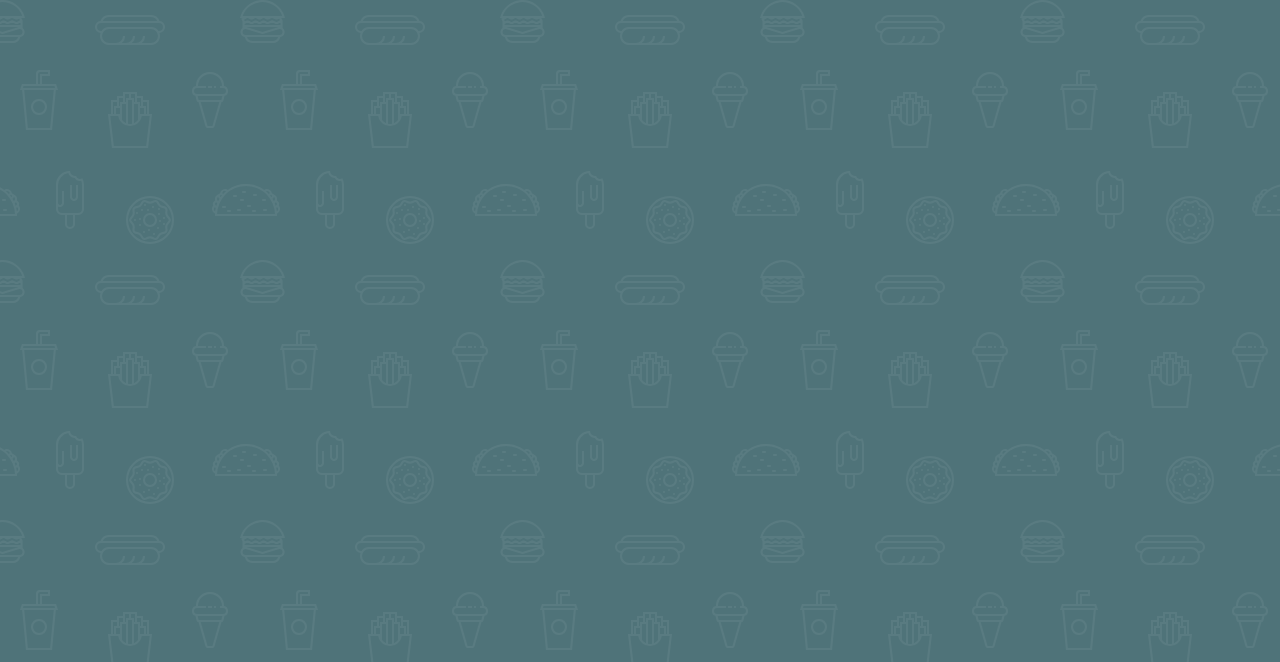
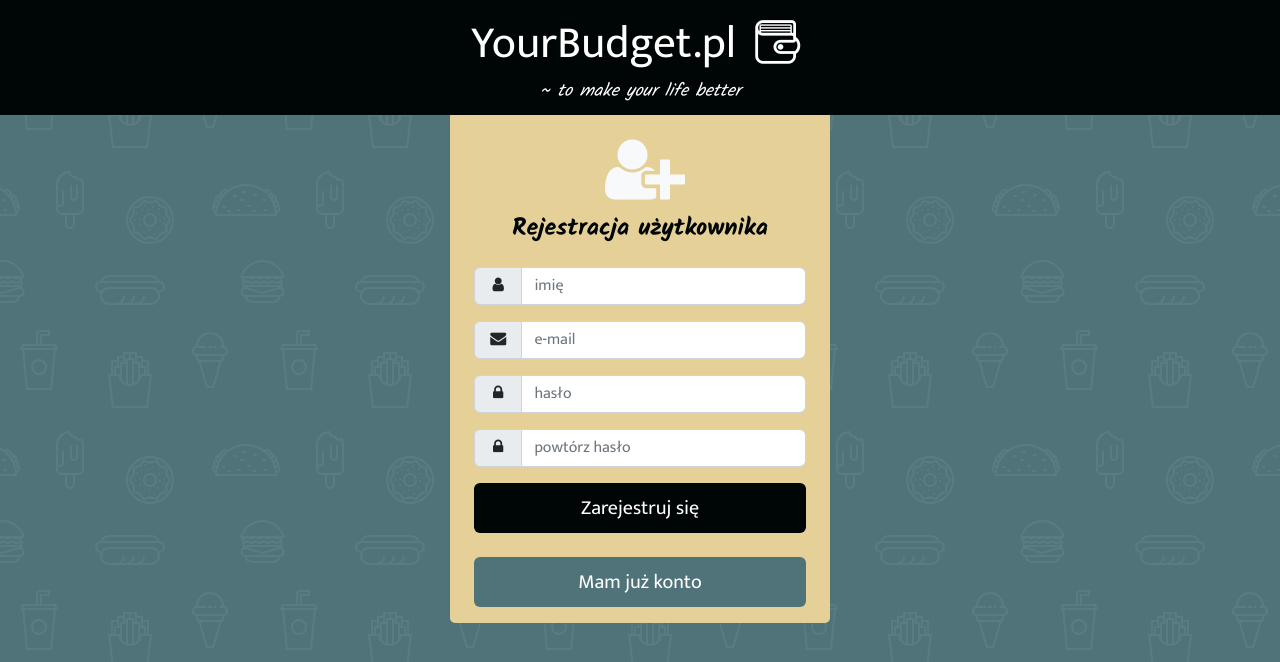
Before and after one commit to Grzesiek1563/Personal_Budget_Web_Page_Bootstrap, a plain HTML site: page registration.html in a window 1280 px wide. Drawn offline with nearby package versions, Linux system fonts and the light colour scheme.

Commit message:
Created basic registration page - added basic inputs and buttons

```diff
--- a/fontello_css/fontello-codes.css
+++ b/fontello_css/fontello-codes.css
@@ -11,6 +11,7 @@
 .icon-pencil-1:before { content: '\e809'; } /* '' */
 .icon-pencil-2:before { content: '\e80a'; } /* '' */
 .icon-basket-1:before { content: '\e80b'; } /* '' */
+.icon-lock:before { content: '\e80c'; } /* '' */
 .icon-brush:before { content: '\e80d'; } /* '' */
 .icon-loop-outline:before { content: '\e80e'; } /* '' */
 .icon-basket-2:before { content: '\e80f'; } /* '' */
@@ -22,6 +23,7 @@
 .icon-trash-empty:before { content: '\e815'; } /* '' */
 .icon-grocery-store:before { content: '\e81e'; } /* '' */
 .icon-money:before { content: '\f0d6'; } /* '' */
+.icon-mail-alt:before { content: '\f0e0'; } /* '' */
 .icon-euro:before { content: '\f153'; } /* '' */
 .icon-dollar:before { content: '\f155'; } /* '' */
 .icon-trash-2:before { content: '\f1f8'; } /* '' */
--- a/fontello_css/fontello-ie7-codes.css
+++ b/fontello_css/fontello-ie7-codes.css
@@ -11,6 +11,7 @@
 .icon-pencil-1 { *zoom: expression( this.runtimeStyle['zoom'] = '1', this.innerHTML = '&#xe809;&nbsp;'); }
 .icon-pencil-2 { *zoom: expression( this.runtimeStyle['zoom'] = '1', this.innerHTML = '&#xe80a;&nbsp;'); }
 .icon-basket-1 { *zoom: expression( this.runtimeStyle['zoom'] = '1', this.innerHTML = '&#xe80b;&nbsp;'); }
+.icon-lock { *zoom: expression( this.runtimeStyle['zoom'] = '1', this.innerHTML = '&#xe80c;&nbsp;'); }
 .icon-brush { *zoom: expression( this.runtimeStyle['zoom'] = '1', this.innerHTML = '&#xe80d;&nbsp;'); }
 .icon-loop-outline { *zoom: expression( this.runtimeStyle['zoom'] = '1', this.innerHTML = '&#xe80e;&nbsp;'); }
 .icon-basket-2 { *zoom: expression( this.runtimeStyle['zoom'] = '1', this.innerHTML = '&#xe80f;&nbsp;'); }
@@ -22,6 +23,7 @@
 .icon-trash-empty { *zoom: expression( this.runtimeStyle['zoom'] = '1', this.innerHTML = '&#xe815;&nbsp;'); }
 .icon-grocery-store { *zoom: expression( this.runtimeStyle['zoom'] = '1', this.innerHTML = '&#xe81e;&nbsp;'); }
 .icon-money { *zoom: expression( this.runtimeStyle['zoom'] = '1', this.innerHTML = '&#xf0d6;&nbsp;'); }
+.icon-mail-alt { *zoom: expression( this.runtimeStyle['zoom'] = '1', this.innerHTML = '&#xf0e0;&nbsp;'); }
 .icon-euro { *zoom: expression( this.runtimeStyle['zoom'] = '1', this.innerHTML = '&#xf153;&nbsp;'); }
 .icon-dollar { *zoom: expression( this.runtimeStyle['zoom'] = '1', this.innerHTML = '&#xf155;&nbsp;'); }
 .icon-trash-2 { *zoom: expression( this.runtimeStyle['zoom'] = '1', this.innerHTML = '&#xf1f8;&nbsp;'); }
--- a/fontello_css/fontello-ie7.css
+++ b/fontello_css/fontello-ie7.css
@@ -22,6 +22,7 @@
 .icon-pencil-1 { *zoom: expression( this.runtimeStyle['zoom'] = '1', this.innerHTML = '&#xe809;&nbsp;'); }
 .icon-pencil-2 { *zoom: expression( this.runtimeStyle['zoom'] = '1', this.innerHTML = '&#xe80a;&nbsp;'); }
 .icon-basket-1 { *zoom: expression( this.runtimeStyle['zoom'] = '1', this.innerHTML = '&#xe80b;&nbsp;'); }
+.icon-lock { *zoom: expression( this.runtimeStyle['zoom'] = '1', this.innerHTML = '&#xe80c;&nbsp;'); }
 .icon-brush { *zoom: expression( this.runtimeStyle['zoom'] = '1', this.innerHTML = '&#xe80d;&nbsp;'); }
 .icon-loop-outline { *zoom: expression( this.runtimeStyle['zoom'] = '1', this.innerHTML = '&#xe80e;&nbsp;'); }
 .icon-basket-2 { *zoom: expression( this.runtimeStyle['zoom'] = '1', this.innerHTML = '&#xe80f;&nbsp;'); }
@@ -33,6 +34,7 @@
 .icon-trash-empty { *zoom: expression( this.runtimeStyle['zoom'] = '1', this.innerHTML = '&#xe815;&nbsp;'); }
 .icon-grocery-store { *zoom: expression( this.runtimeStyle['zoom'] = '1', this.innerHTML = '&#xe81e;&nbsp;'); }
 .icon-money { *zoom: expression( this.runtimeStyle['zoom'] = '1', this.innerHTML = '&#xf0d6;&nbsp;'); }
+.icon-mail-alt { *zoom: expression( this.runtimeStyle['zoom'] = '1', this.innerHTML = '&#xf0e0;&nbsp;'); }
 .icon-euro { *zoom: expression( this.runtimeStyle['zoom'] = '1', this.innerHTML = '&#xf153;&nbsp;'); }
 .icon-dollar { *zoom: expression( this.runtimeStyle['zoom'] = '1', this.innerHTML = '&#xf155;&nbsp;'); }
 .icon-trash-2 { *zoom: expression( this.runtimeStyle['zoom'] = '1', this.innerHTML = '&#xf1f8;&nbsp;'); }
--- a/fontello_css/fontello.css
+++ b/fontello_css/fontello.css
@@ -1,11 +1,11 @@
 @font-face {
   font-family: 'fontello';
-  src: url('../font/fontello.eot?52659927');
-  src: url('../font/fontello.eot?52659927#iefix') format('embedded-opentype'),
-       url('../font/fontello.woff2?52659927') format('woff2'),
-       url('../font/fontello.woff?52659927') format('woff'),
-       url('../font/fontello.ttf?52659927') format('truetype'),
-       url('../font/fontello.svg?52659927#fontello') format('svg');
+  src: url('../font/fontello.eot?93555041');
+  src: url('../font/fontello.eot?93555041#iefix') format('embedded-opentype'),
+       url('../font/fontello.woff2?93555041') format('woff2'),
+       url('../font/fontello.woff?93555041') format('woff'),
+       url('../font/fontello.ttf?93555041') format('truetype'),
+       url('../font/fontello.svg?93555041#fontello') format('svg');
   font-weight: normal;
   font-style: normal;
 }
@@ -15,7 +15,7 @@
 @media screen and (-webkit-min-device-pixel-ratio:0) {
   @font-face {
     font-family: 'fontello';
-    src: url('../font/fontello.svg?52659927#fontello') format('svg');
+    src: url('../font/fontello.svg?93555041#fontello') format('svg');
   }
 }
 */
@@ -56,7 +56,7 @@
 
 .icon-user:before { content: '\e800'; } /* '' */
 .icon-cog-alt:before { content: '\e801'; } /* '' */
-.icon-wallet:before { content: '\e802';} /* '' */
+.icon-wallet:before { content: '\e802'; } /* '' */
 .icon-bell:before { content: '\e803'; } /* '' */
 .icon-basket:before { content: '\e804'; } /* '' */
 .icon-asl:before { content: '\e805'; } /* '' */
@@ -66,6 +66,7 @@
 .icon-pencil-1:before { content: '\e809'; } /* '' */
 .icon-pencil-2:before { content: '\e80a'; } /* '' */
 .icon-basket-1:before { content: '\e80b'; } /* '' */
+.icon-lock:before { content: '\e80c'; } /* '' */
 .icon-brush:before { content: '\e80d'; } /* '' */
 .icon-loop-outline:before { content: '\e80e'; } /* '' */
 .icon-basket-2:before { content: '\e80f'; } /* '' */
@@ -77,6 +78,7 @@
 .icon-trash-empty:before { content: '\e815'; } /* '' */
 .icon-grocery-store:before { content: '\e81e'; } /* '' */
 .icon-money:before { content: '\f0d6'; } /* '' */
+.icon-mail-alt:before { content: '\f0e0'; } /* '' */
 .icon-euro:before { content: '\f153'; } /* '' */
 .icon-dollar:before { content: '\f155'; } /* '' */
 .icon-trash-2:before { content: '\f1f8'; } /* '' */
--- a/main.css
+++ b/main.css
@@ -62,6 +62,12 @@ body
     font-size: 18px;
 }
 
+.introPicture
+{
+    border-bottom-left-radius: 5px;
+    border-bottom-right-radius: 5px;
+}
+
 .mainPageButtons
 {
     display: block;
@@ -109,7 +115,7 @@ body
 
 @media(min-width: 1200px) and (max-width: 1399px)
 {
-    .mainButtonTopText
+    .mainPageButtonTopText
     {
         font-size: 22px;
     }
@@ -122,3 +128,59 @@ body
         font-size: 17px;
     }
 }
+
+.registrationForm
+{
+    border-bottom-left-radius: 5px;
+    border-bottom-right-radius: 5px;
+}
+
+
+.registrationForm .btn
+{
+    border: none;
+    width: 100%;
+    padding: 10px;
+    font-size: 20px;
+}
+
+.registrationForm .btn-primary
+{
+    background-color: #000506 !important;
+}
+
+.registrationForm .btn-primary:hover,
+.registrationForm .btn-secondary:hover
+{
+    background-color: #2a4446 !important;
+}
+
+.registrationForm .btn-primary:focus,
+.registrationForm .btn-secondary:focus
+{
+    -webkit-box-shadow: 0px 0px 10px 2px rgb(49, 49, 49);
+	-moz-box-shadow: 0px 0px 10px 2px rgb(49, 49, 49);
+	box-shadow: 0px 0px 10px 2px rgb(49, 49, 49);
+}
+
+.registrationForm .btn-secondary
+{
+    background-color: #4F7379 !important;
+}
+
+
+.bg-primary
+{
+    background-color: #E5D098 !important;
+}
+
+.registrationForm .h1
+{
+    font-size: 70px;
+}
+
+.decorativeFont
+{
+    font-family: 'Kalam', cursive;
+    font-weight: 700;
+}
--- a/registration.html
+++ b/registration.html
@@ -2,14 +2,18 @@
 <html lang="pl">
 <head>
 	<meta charset="utf-8" />
+	<meta name="viewport" content="width=device-width, initial-scale=1">
 	<meta http-equiv="X-UA-Compatible" content="IE=edge"/>
 
-	<title>Strona Główna</title>
+	<title>Rejestracja Użytkownika</title>
 
 	<meta name="description" content="Już dziś załóż konto aby móc w szybki i darmowy sposób prowadzić swój budżet osobisty"/>
-	<meta name="keywords" content="bilans, wydatki, przychody, budżet, budżet osobisty, prowadzenie budżetu, darmowa aplikacja" />
+	<meta name="keywords" content="bilans, wydatki, przychody, budżet, budżet osobisty, prowadzenie budżetu, darmowa aplikacja, rejestracja, nowy użytkownik" />
 
+	<link rel="stylesheet" href="bootstrap_css/bootstrap.min.css">
 	<link rel="stylesheet" href="main.css" type="text/css"/>
+	<link rel="stylesheet" href="fontello_css/fontello.css">
+
 
 	<link rel="preconnect" href="https://fonts.googleapis.com">
 	<link rel="preconnect" href="https://fonts.gstatic.com" crossorigin>
@@ -18,6 +22,48 @@
 </head>
 
 <body>
-
+	<header>
+        <nav>
+            <div class="logoBar">
+                <a href="mainPage.html" class="logoText">YourBudget.pl <i class="icon-wallet"></i> </a>
+                <p> <i> ~ to make your life better </i></p>
+            </div>
+        </nav>
+    </header>
+	<main>
+		<article>
+			<div class="container">
+				<div class="row">
+					<div class="col-4 offset-4 bg-primary py-3 px-4 text-center registrationForm">
+						<i class="icon-user-plus h1 text-light"></i>
+						<p class="decorativeFont h4">Rejestracja użytkownika</p>
+						<form action="register.php" method="post">
+							<div class="input-group mb-3 mt-4">
+								<span class="input-group-text" id="basic-addon-1"><i class="icon-user"></i></span>
+								<input type="text" name="name" placeholder="imię" class="form-control" aria-label="Imię" aria-describedby="basic-addon1">
+							</div>
+							<div class="input-group mb-3">
+								<span class="input-group-text" id="basic-addon-2"><i class="icon-mail-alt"></i></span>
+								<input type="email" name="email" placeholder="e-mail" class="form-control" aria-label="Email" aria-describedby="basic-addon2">
+							</div>
+							<div class="input-group mb-3">
+								<span class="input-group-text" id="basic-addon-3"><i class="icon-lock"></i></span>
+								<input type="password" name="password" placeholder="hasło" class="form-control" aria-label="Hasło" aria-describedby="basic-addon3">
+							</div>
+							<div class="input-group mb-3">
+								<span class="input-group-text" id="basic-addon-3"><i class="icon-lock"></i></span>
+								<input type="password" name="password_2" placeholder="powtórz hasło" class="form-control" aria-label="Powtórz hasło" aria-describedby="basic-addon3">
+							</div>
+							<button type="submit" class="btn btn-primary mb-4">Zarejestruj się</button>
+						</form>
+						<a href="login.html" class="btn btn-secondary">Mam już konto</a>
+					</div>
+				</div>
+			</div>
+		</article>
+	</main>
+	<script src="https://cdn.jsdelivr.net/npm/@popperjs/core@2.11.6/dist/umd/popper.min.js" integrity="sha384-oBqDVmMz9ATKxIep9tiCxS/Z9fNfEXiDAYTujMAeBAsjFuCZSmKbSSUnQlmh/jp3" crossorigin="anonymous"></script>
+    <script src="https://cdn.jsdelivr.net/npm/bootstrap@5.2.2/dist/js/bootstrap.min.js" integrity="sha384-IDwe1+LCz02ROU9k972gdyvl+AESN10+x7tBKgc9I5HFtuNz0wWnPclzo6p9vxnk" crossorigin="anonymous"></script>
+    <script src="js/bootstrap.min.js"></script>
 </body>
 </html>
```
Also changed, not shown: config.json (+12 -0 lines), mainPage.html (+3 -5 lines), font/fontello.ttf, font/fontello.woff, font/fontello.woff2, fontello_css/fontello-embedded.css, 2 other files.
